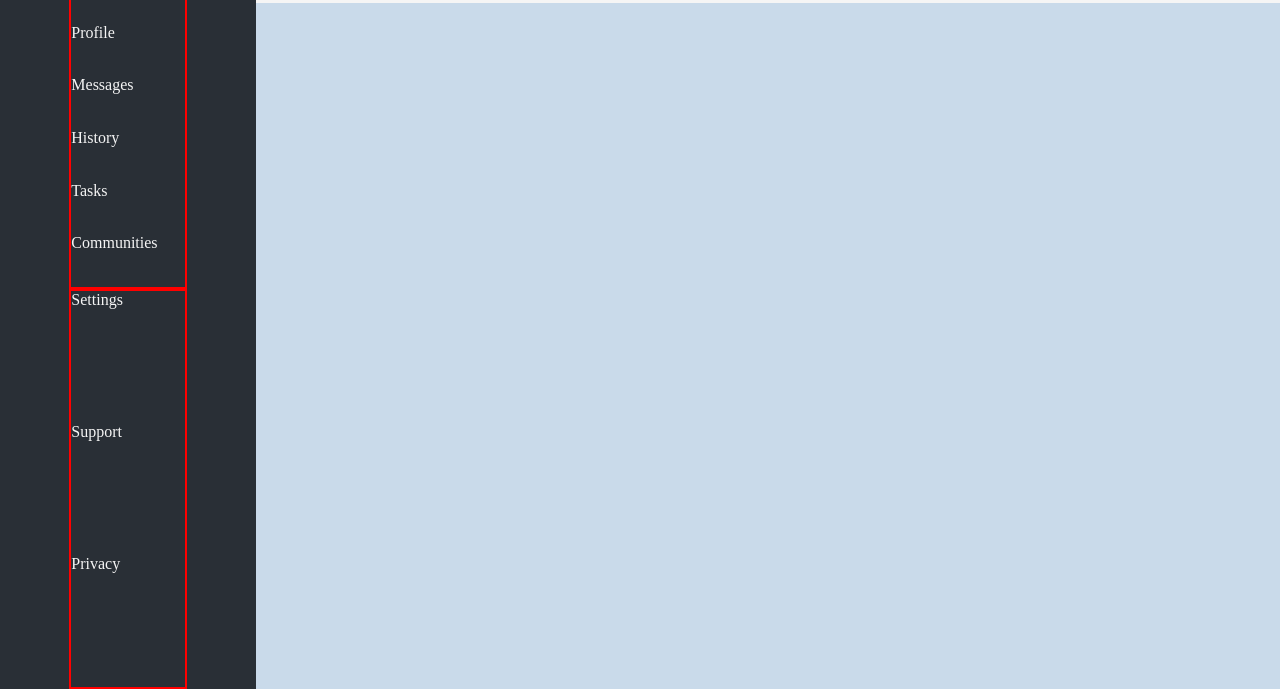
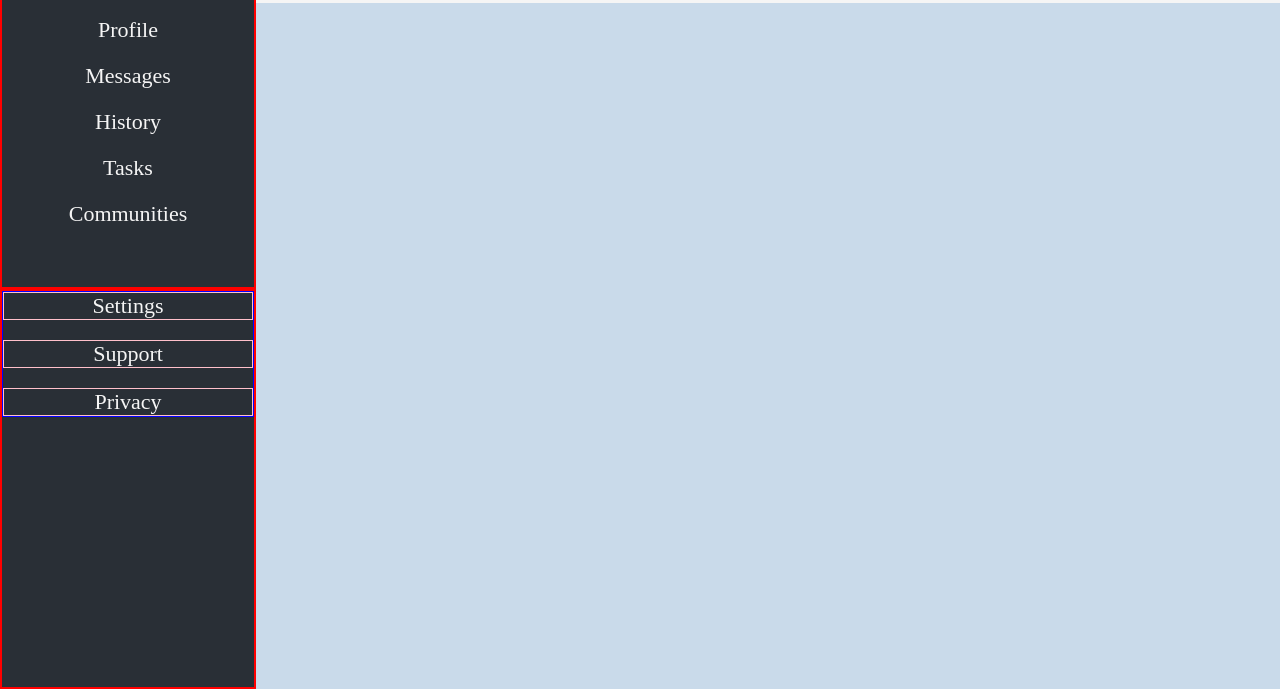
Before and after one commit to oaksvirals/admin-dashboard, a plain HTML site: page index.html in a window 1280 px wide. Shown: the part 111-800 px from the top of the page. Drawn offline with Linux system fonts and the light colour scheme.

Commit message:
Navigation Spacing
Main links and utility links aligned and spaced.

```diff
--- a/style.css
+++ b/style.css
@@ -26,35 +26,50 @@
     grid-row: 1 / -1;
     display: grid;
     grid-template-rows: 10% 40% 50%;
-    justify-content: center;
+    /* justify-content: center; */
     color: var(--smoke);
 }
 
 .navigation > .logo {
     border: 2px solid red;
     grid-row: 1 / 2;
+    text-align: center;
 }
 
 .navigation > .main-links {
     border: 2px solid red;
     grid-row: 2 / 3;
+    text-align: center;
 }
 
 .navigation > .main-links > ul {
     display: grid;
+    height: fit-content;
+    gap: 20px;
 }
 
 .navigation > .utility-links {
     border: 2px solid red;
     grid-row: 3 / 4;
+    text-align: center;
 }
 
 .navigation > .utility-links > ul {
-    display: grid;
+    border: 1px solid blue;
+    display: flex;
+    flex-direction: column;
+    height: fit-content;
+    gap: 20px;
+}
+
+.utility-links > ul > li {
+    border: 1px solid pink;
+    align-items: flex-end;
 }
 
 ul li {
     list-style: none;
+    font-size: 22px;
 }
 
 /* ----- Header ----- */
```
